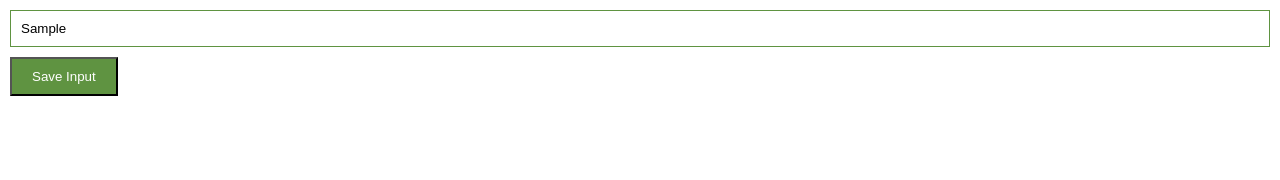
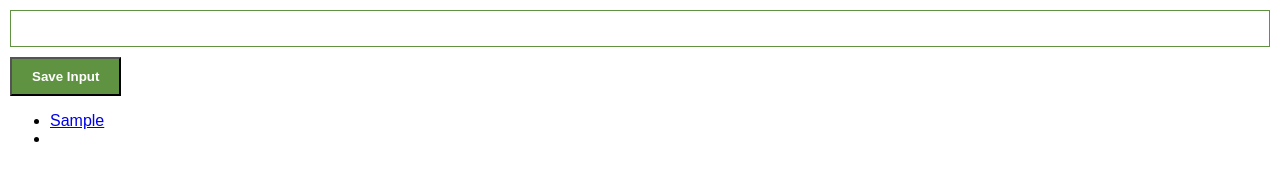
Before and after one commit to AhsenZafar/ChromeExtensionOne, a plain HTML site: page index.html in a window 1280 px wide. Both pictures are taken after typing "Sample" into the empty fields and a click on the button "Save Input". Drawn offline with Linux system fonts and the light colour scheme.

Commit message:
new function
create function to render leads and save them into html list

```diff
--- a/code.js
+++ b/code.js
@@ -2,12 +2,33 @@ const inputBtn = document.getElementById("input-btn")
 const inputEl = document.getElementById("input-el")
 let myLeads =[]
 const ulEl = document.getElementById("ul-el")
+
+// save input leads into myleads array
 inputBtn.addEventListener("click", function(){
 
     myLeads.push(inputEl.value)
+    inputEl.value =""
+    renderLeads()
 })
 
+// store leads into listItems variable
+function renderLeads(){
+    let listItems =""
+    for (let i =0; i < myLeads.length; i++){
+        listItems += `
+            <li>
+                <a target = 'blank' href = '${myLeads[i]}'>
+                    ${myLeads[i]}
+                </a>
+            <li>
+            `
 
-for (let i =0; i < myLeads.length; i++){
-    ulEl.textContent += myLeads[i] + ""
+
+
+    }
+// display listItems onto page by making them the content for the unordered list
+    ulEl.innerHTML = listItems
+
+
+
 }
--- a/index.html
+++ b/index.html
@@ -8,7 +8,7 @@
     <title>Document</title>
 </head>
 <body>
-    <input type ="test" id ="input-el">
+    <input type ="text" id ="input-el">
     <button id ="input-btn" >Save Input</button>
     <ul id="ul-el">
 
--- a/styles.css
+++ b/styles.css
@@ -21,5 +21,6 @@ button{
     color: white;
     font-weight: 300px;
     padding: 10px 20px;
+    font-weight: bold;
 
 }
```
